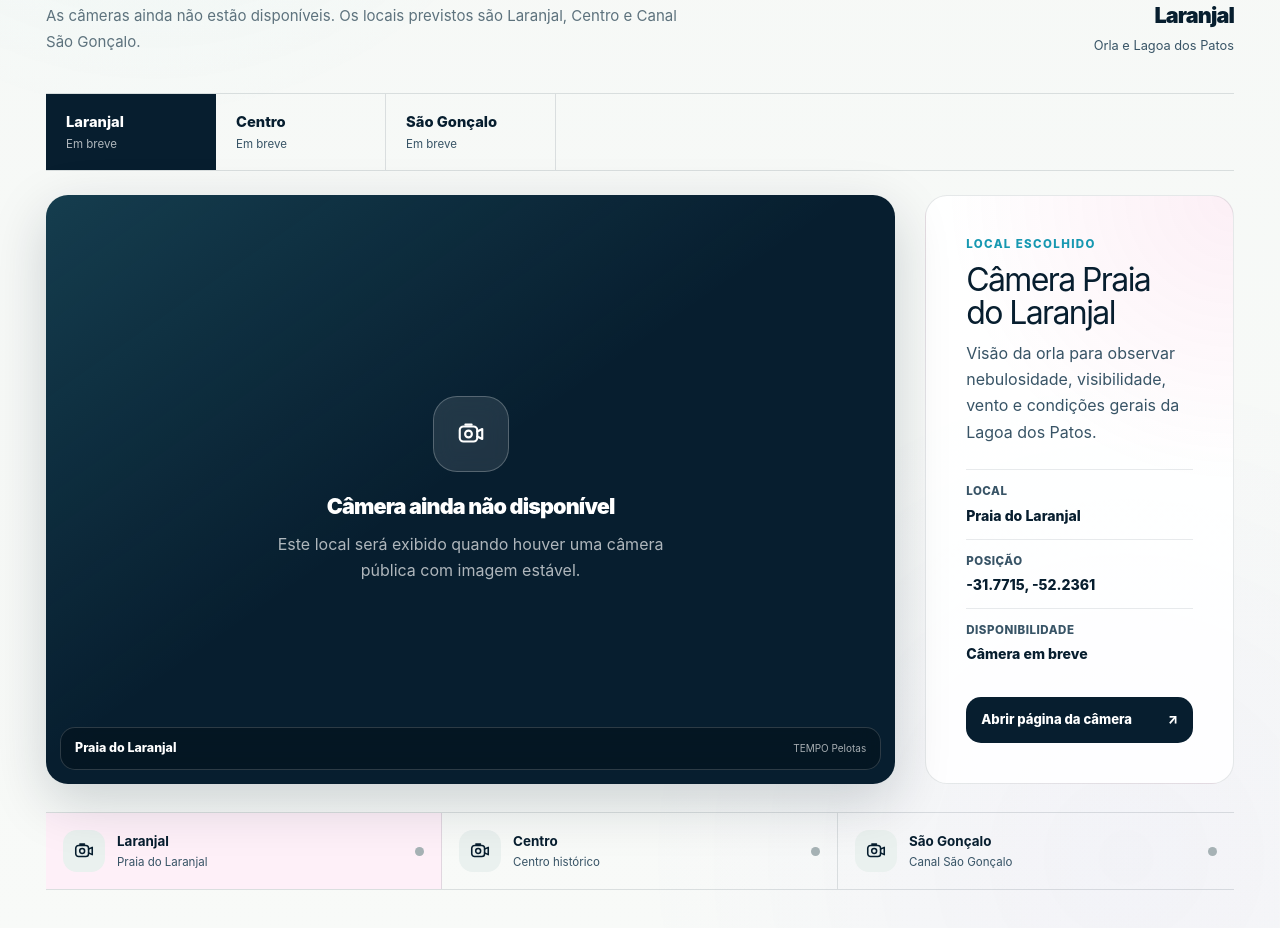
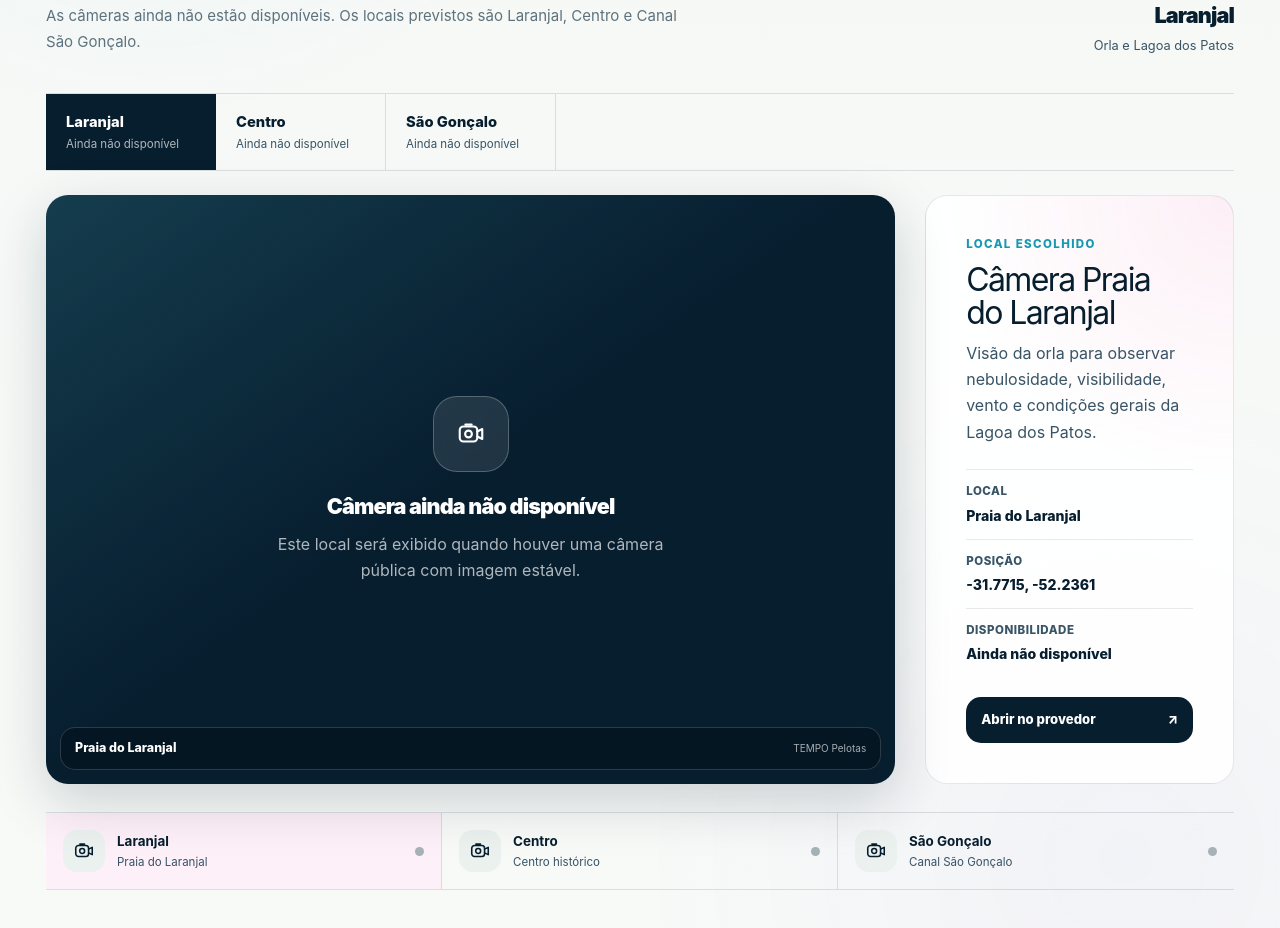
Before and after one commit to agenciamobi/tempopelotas, a Next.js app: page /cameras-ao-vivo-pelotas in a window 1280 px wide. Shown: the part 1180-2108 px from the top of the page. Built offline with nearby package versions, Linux system fonts and the light colour scheme; no server answers.

Commit message:
Diferencia transmissão ao vivo e gravação recente

```diff
--- a/components/weather-camera-explorer.tsx
+++ b/components/weather-camera-explorer.tsx
@@ -15,6 +15,13 @@ function CameraIcon() {
       <circle cx="10" cy="12" r="2.7" />
     </svg>
   );
+}
+
+function statusLabel(camera: WeatherCamera) {
+  if (camera.status !== "online") return "Ainda não disponível";
+  if (camera.broadcastStatus === "live") return "Ao vivo agora";
+  if (camera.broadcastStatus === "replay") return "Última transmissão";
+  return "Disponível";
 }
 
 export function WeatherCameraExplorer({ cameras }: WeatherCameraExplorerProps) {
@@ -45,19 +52,19 @@ export function WeatherCameraExplorer({ cameras }: WeatherCameraExplorerProps) {
           </h2>
           <p>
             {hasOnlineCamera
-              ? "Escolha um local para observar o céu, a visibilidade e a presença de chuva. A câmera será aberta quando você tocar no botão."
+              ? "Escolha um local para observar o céu, a visibilidade e a presença de chuva. O estado informa quando a imagem é ao vivo ou corresponde à transmissão mais recente."
               : "As câmeras ainda não estão disponíveis. Os locais previstos são Laranjal, Centro e Canal São Gonçalo."}
           </p>
         </div>
         <div className="camera-live-summary" aria-live="polite">
           <span
-            className={`camera-status camera-status--${selectedCamera.status}`}
+            className={`camera-status camera-status--${selectedCamera.status}${selectedCamera.broadcastStatus ? ` is-${selectedCamera.broadcastStatus}` : ""}`}
           >
             <i aria-hidden="true" />
-            {selectedCamera.status === "online" ? "Disponível" : "Ainda não disponível"}
+            {statusLabel(selectedCamera)}
           </span>
           <strong>{selectedCamera.shortName}</strong>
-          <small>{selectedCamera.observation}</small>
+          <small>{selectedCamera.streamTitle ?? selectedCamera.observation}</small>
         </div>
       </div>
 
@@ -75,7 +82,7 @@ export function WeatherCameraExplorer({ cameras }: WeatherCameraExplorerProps) {
               onClick={() => selectCamera(camera)}
             >
               <span>{camera.shortName}</span>
-              <small>{camera.status === "online" ? "Ao vivo" : "Em breve"}</small>
+              <small>{statusLabel(camera)}</small>
             </button>
           );
         })}
@@ -87,7 +94,7 @@ export function WeatherCameraExplorer({ cameras }: WeatherCameraExplorerProps) {
             playerOpen ? (
               <iframe
                 src={selectedCamera.embedUrl}
-                title={selectedCamera.name}
+                title={selectedCamera.streamTitle ?? selectedCamera.name}
                 loading="lazy"
                 allow="autoplay; encrypted-media; picture-in-picture; fullscreen"
                 allowFullScreen
@@ -103,8 +110,16 @@ export function WeatherCameraExplorer({ cameras }: WeatherCameraExplorerProps) {
                 <span className="camera-launch-icon">
                   <CameraIcon />
                 </span>
-                <strong>Abrir câmera</strong>
-                <small>Toque para começar a assistir</small>
+                <strong>
+                  {selectedCamera.broadcastStatus === "replay"
+                    ? "Assistir última transmissão"
+                    : "Abrir câmera"}
+                </strong>
+                <small>
+                  {selectedCamera.broadcastStatus === "live"
+                    ? "Transmissão ao vivo no YouTube"
+                    : "Toque para começar a assistir"}
+                </small>
               </button>
             )
           ) : (
@@ -128,6 +143,11 @@ export function WeatherCameraExplorer({ cameras }: WeatherCameraExplorerProps) {
           <span className="eyebrow">Local escolhido</span>
           <h3>{selectedCamera.name}</h3>
           <p>{selectedCamera.description}</p>
+          {selectedCamera.streamTitle ? (
+            <p className="camera-stream-title">
+              <strong>Transmissão:</strong> {selectedCamera.streamTitle}
+            </p>
+          ) : null}
           <dl>
             <div>
               <dt>Local</dt>
@@ -141,7 +161,7 @@ export function WeatherCameraExplorer({ cameras }: WeatherCameraExplorerProps) {
             </div>
             <div>
               <dt>Disponibilidade</dt>
-              <dd>{selectedCamera.status === "online" ? "Câmera disponível" : "Câmera em breve"}</dd>
+              <dd>{statusLabel(selectedCamera)}</dd>
             </div>
           </dl>
           {selectedCamera.publicUrl ? (
@@ -151,7 +171,7 @@ export function WeatherCameraExplorer({ cameras }: WeatherCameraExplorerProps) {
               target="_blank"
               rel="noreferrer"
             >
-              Abrir página da câmera
+              Abrir no provedor
               <span aria-hidden="true">↗</span>
             </a>
           ) : null}
@@ -159,15 +179,11 @@ export function WeatherCameraExplorer({ cameras }: WeatherCameraExplorerProps) {
       </div>
 
       <div className="camera-list" aria-label="Outras câmeras">
-        {cameras.map((camera) => {
-          const statusLabel =
-            camera.status === "online" ? "Disponível" : "Em breve";
-
-          return (
+        {cameras.map((camera) => (
           <button
             id={camera.id}
             type="button"
-              aria-label={`${camera.name}. ${statusLabel}. Selecionar ponto.`}
+            aria-label={`${camera.name}. ${statusLabel(camera)}. Selecionar ponto.`}
             className={camera.id === selectedCamera.id ? "is-active" : undefined}
             key={camera.id}
             onClick={() => selectCamera(camera)}
@@ -184,8 +200,7 @@ export function WeatherCameraExplorer({ cameras }: WeatherCameraExplorerProps) {
               aria-hidden="true"
             />
           </button>
-          );
-        })}
+        ))}
       </div>
     </section>
   );
```
Lines whose indentation alone changed are shown as unchanged.
